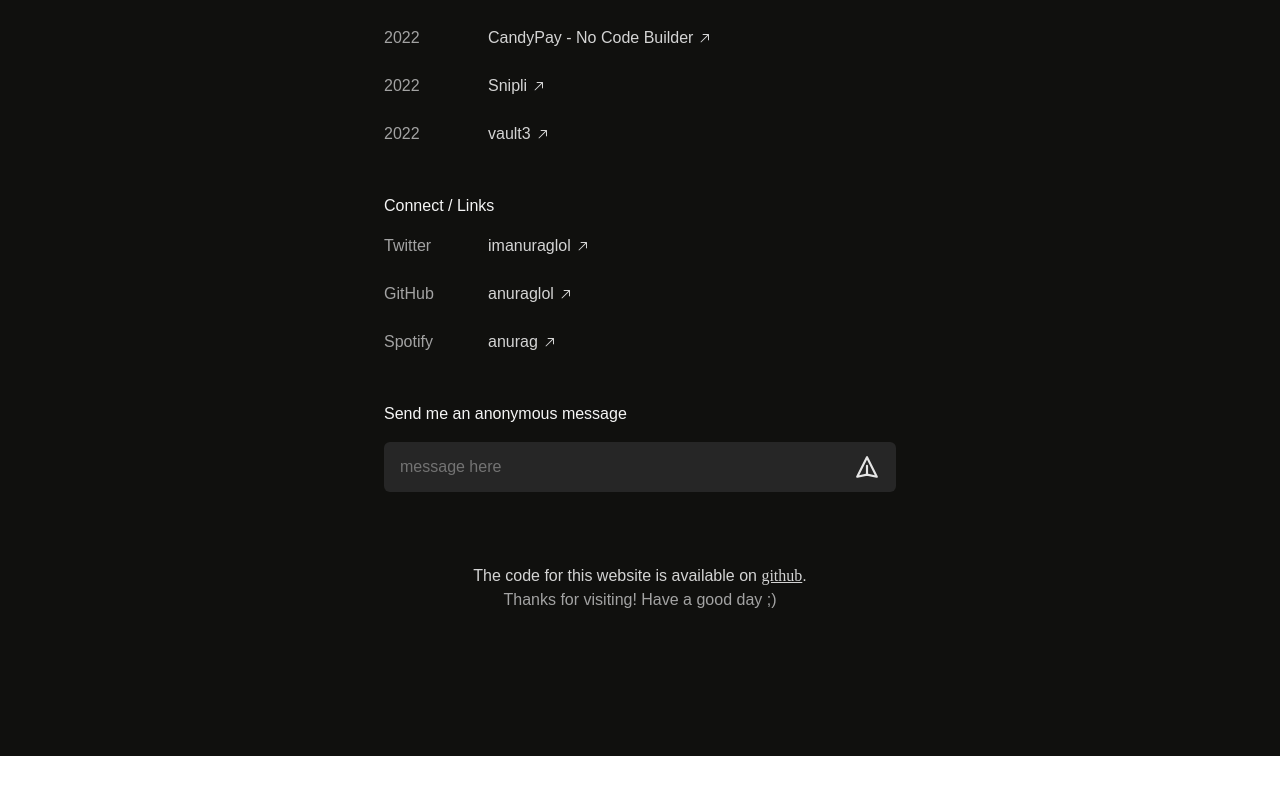
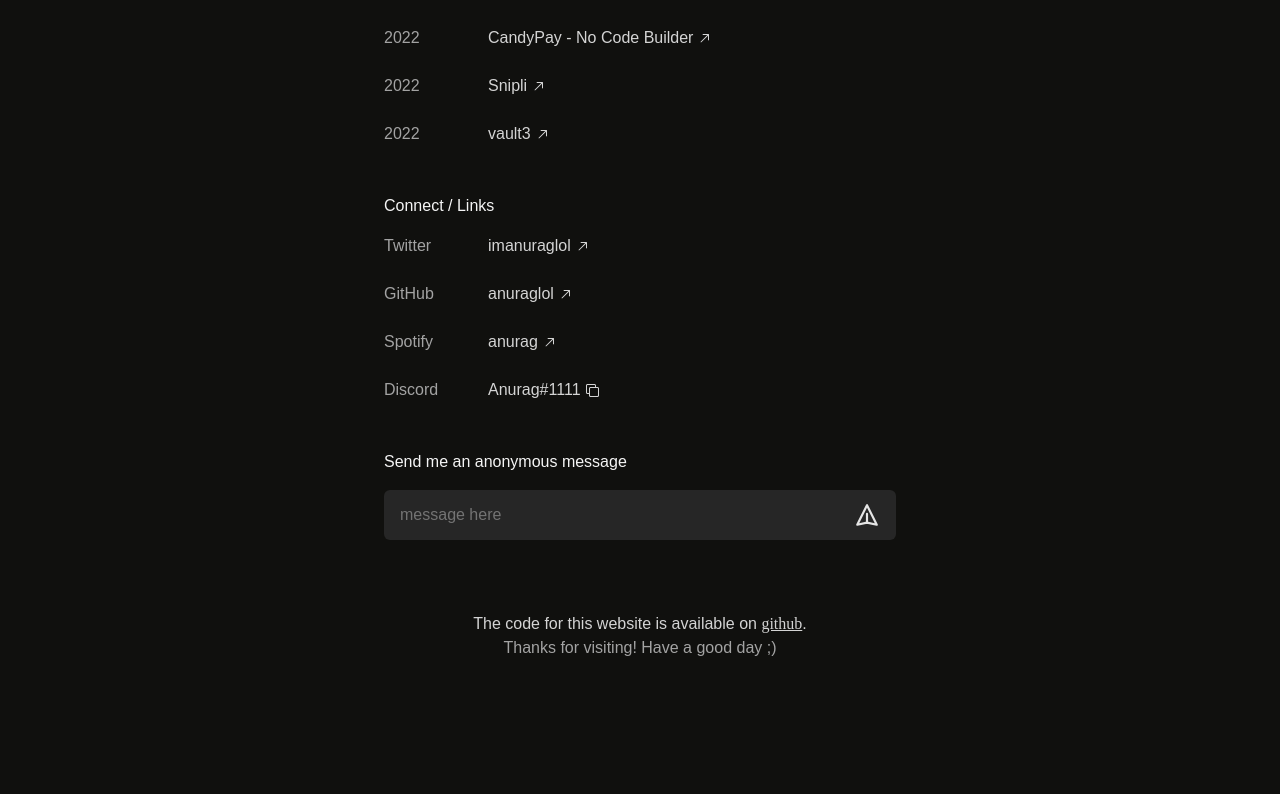
Before and after one commit to anuraglol/portfolio-v2, a Next.js app: page / in a window 1280 px wide. Shown: the part 542-1336 px from the top of the page. Before the commit the page ends 1298 px from the top, so only its background shows below. Built offline with nearby package versions, Linux system fonts and the light colour scheme; no server answers; a web font is replaced by a local one.

Commit message:
discord handle

```diff
--- /dev/null
+++ b/src/components/Misc/Discord.tsx
@@ -0,0 +1,43 @@
+import { DISCORD_HANDLER } from "@/lib/constants/urls";
+import styles from "@/styles/tooltip.module.css";
+import { Flex, Text, useClipboard } from "@chakra-ui/react";
+import { CheckIcon, CopyIcon } from "@radix-ui/react-icons";
+import * as Tooltip from "@radix-ui/react-tooltip";
+import { FC } from "react";
+
+const DiscordElement: FC = () => {
+  const { onCopy, hasCopied } = useClipboard(DISCORD_HANDLER);
+
+  return (
+    <Flex alignItems="center" gap="6" w="full">
+      <Text color="neutral.400" w="20">
+        Discord
+      </Text>
+      <Tooltip.Provider>
+        <Tooltip.Root delayDuration={100}>
+          <Tooltip.Trigger asChild>
+            <Text
+              color="neutral.300"
+              display="flex"
+              alignItems="center"
+              gap="1"
+              cursor="pointer"
+              onClick={onCopy}
+            >
+              {hasCopied ? "Copied" : DISCORD_HANDLER}
+              {hasCopied ? <CheckIcon /> : <CopyIcon />}
+            </Text>
+          </Tooltip.Trigger>
+          <Tooltip.Portal>
+            <Tooltip.Content sideOffset={5} className={styles.TooltipContent}>
+              Copy to clipboard
+              <Tooltip.Arrow className={styles.TooltipArrow} />
+            </Tooltip.Content>
+          </Tooltip.Portal>
+        </Tooltip.Root>
+      </Tooltip.Provider>
+    </Flex>
+  );
+};
+
+export { DiscordElement };
--- a/src/components/Sections/Links.tsx
+++ b/src/components/Sections/Links.tsx
@@ -3,6 +3,7 @@ import { ILink } from "@/typings/url";
 import { Flex, Link, Text } from "@chakra-ui/react";
 import { ArrowTopRightIcon } from "@radix-ui/react-icons";
 import { FC } from "react";
+import { DiscordElement } from "../Misc/Discord";
 
 const Element: FC<ILink> = ({ name, url, username }) => {
   return (
@@ -36,6 +37,7 @@ const Connect: FC = () => {
               }}
             />
           ))}
+          <DiscordElement />
         </Flex>
       </Flex>
     </Flex>
--- a/src/lib/constants/urls.ts
+++ b/src/lib/constants/urls.ts
@@ -21,4 +21,6 @@ const ExternalLinks: ILink[] = [
   },
 ];
 
-export { CANDYPAY_TWITTER_HANDLE, ExternalLinks, GITHUB_REPO };
+const DISCORD_HANDLER = "Anurag#1111";
+
+export { CANDYPAY_TWITTER_HANDLE, ExternalLinks, GITHUB_REPO, DISCORD_HANDLER };
```
